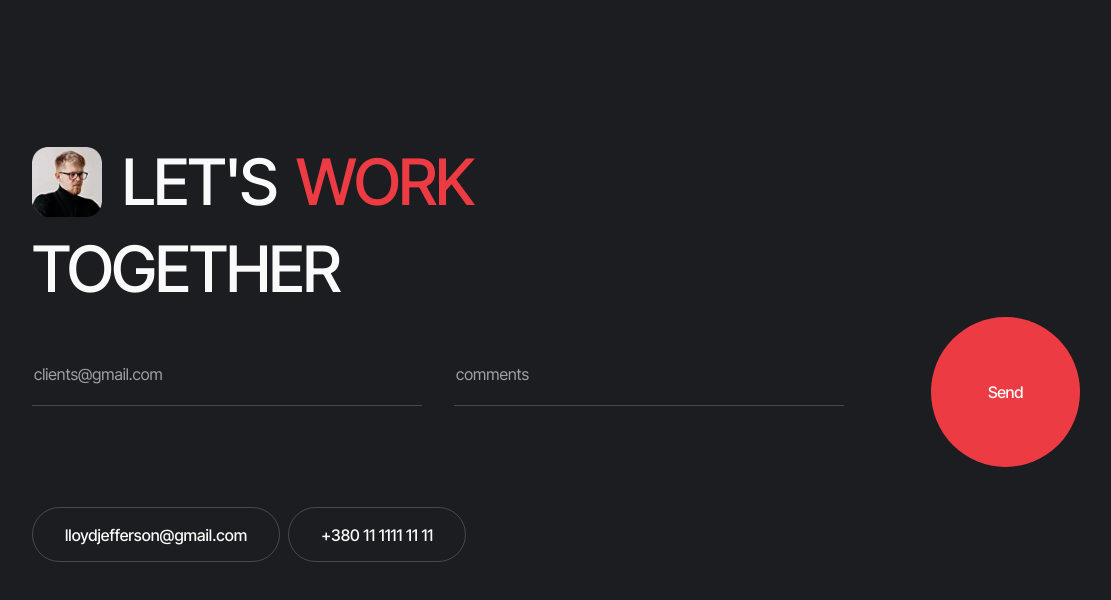
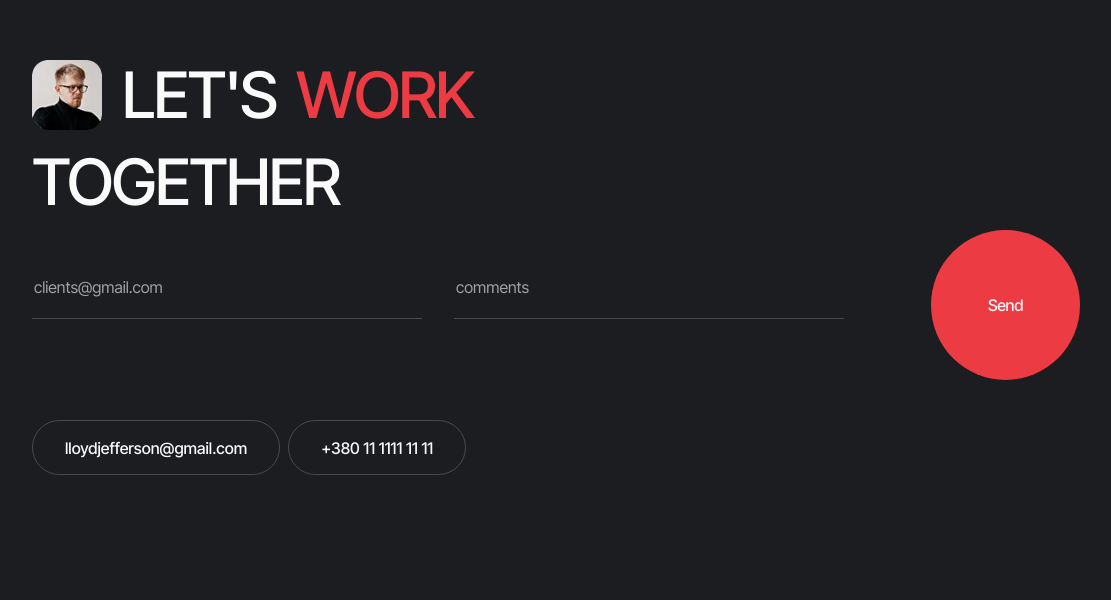
Before and after one commit to Oleksandr-Kostiuchenko/portfolio-project, a website built with Vite: page src/index.html in a window 1536 px wide. Shown: the part 7233-7833 px from the top of the page, without its empty margins (212-1323 px from the left). Built offline with nearby package versions, Linux system fonts and the light colour scheme; no server answers; files whose address does not match are found by name; what accordion-js would draw is missing.

Commit message:
fix-styling

```diff
--- a/src/css/styles.css
+++ b/src/css/styles.css
@@ -1513,7 +1513,7 @@ header {
 
 @media screen and (min-width: 768px) {
   .page-footer {
-    padding-top: 128px;
+    padding-top: 80px;
     padding-bottom: 169px;
   }
 
@@ -1527,11 +1527,6 @@ header {
 }
 
 @media screen and (min-width: 1440px) {
-  .page-footer {
-    padding-top: 167px;
-    padding-bottom: 169px;
-  }
-
   .container-footer {
     max-width: 1440px;
     padding-left: 196px;
```
